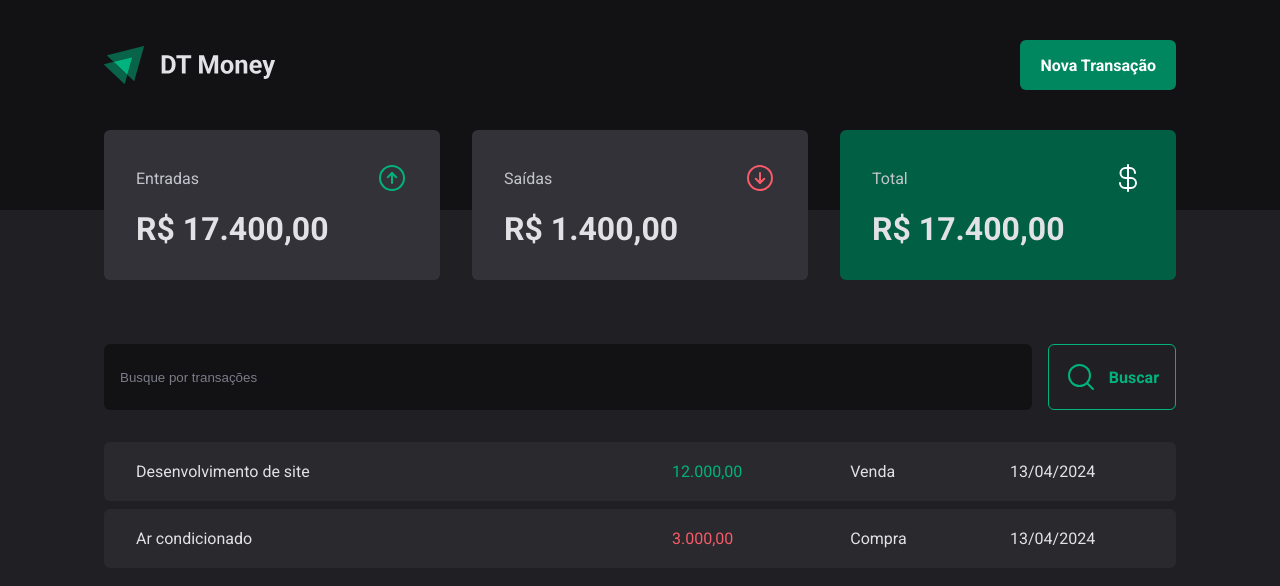
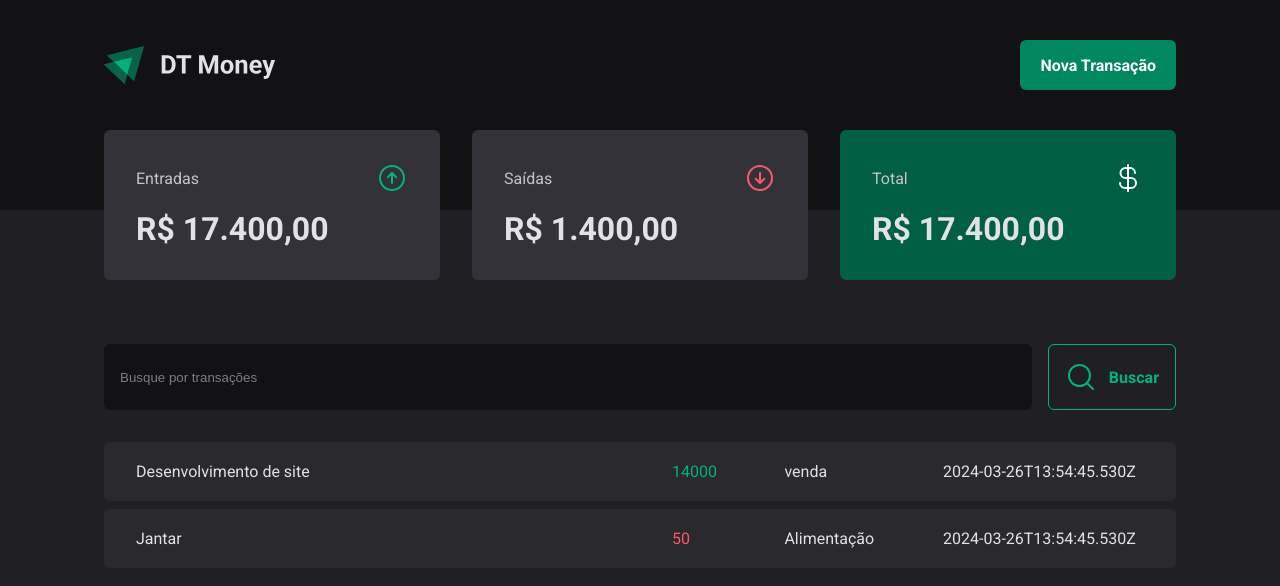
Before and after one commit to Raulbarbosa/dt-money, a React (Vite) app: page / in a window 1280 px wide. Shown: the top 586 px of the page. Built offline with nearby package versions, Linux system fonts and the light colour scheme; data requests are answered from the project's data file.

Commit message:
feat: transaction context created

```diff
--- a/src/App.tsx
+++ b/src/App.tsx
@@ -2,12 +2,15 @@
 import { defaultTheme } from "./styles/themes/default";
 import { Globalstyle } from "./styles/global";
 import { Transactions } from "./pages/transactions";
+import { TransactionsProvider } from "./contexts/TransactionsContext";
 
 export function App() {
   return (
     <ThemeProvider theme={defaultTheme}>
       <Globalstyle />
-      <Transactions />
+      <TransactionsProvider>
+        <Transactions />
+      </TransactionsProvider>
     </ThemeProvider>
   )
 }
--- /dev/null
+++ b/src/contexts/TransactionsContext.tsx
@@ -0,0 +1,43 @@
+import { ReactNode, createContext, useEffect, useState } from "react";
+
+interface Transaction {
+  id: number;
+  description: string;
+  type: 'income' | 'outcome';
+  price: number;
+  category: string;
+  createdAt: string;
+}
+
+interface TransactionContextType {
+  transactions: Transaction[];
+}
+
+interface TransactionsProviderProps {
+  children: ReactNode;
+}
+
+export const TransactionsContext = createContext({} as TransactionContextType);
+
+export function TransactionsProvider({ children }: TransactionsProviderProps) {
+
+  const [transactions, setTransactions] = useState<Transaction[]>([]);
+
+  async function loadTransactions() {
+    const response = await fetch('http://localhost:3333/transactions')
+    const data = await response.json()
+
+    setTransactions(data);
+
+  }
+
+  useEffect(() => {
+    loadTransactions()
+  }, []);
+
+  return (
+    <TransactionsContext.Provider value={{ transactions }}>
+      {children}
+    </TransactionsContext.Provider>
+  )
+}
--- a/src/pages/transactions/index.tsx
+++ b/src/pages/transactions/index.tsx
@@ -1,9 +1,13 @@
+import { useContext } from "react";
 import { Header } from "../../components/Header";
 import { Summary } from "../../components/Summary";
 import { SearchForm } from "./components/SearchForm";
 import { PriceHighLight, TransactionsContainer, TransactionsTable } from "./styles";
+import { TransactionsContext } from "../../contexts/TransactionsContext";
 
 export function Transactions() {
+  const { transactions } = useContext(TransactionsContext);
+
   return (
     <div>
       <Header />
@@ -12,18 +16,16 @@
         <SearchForm />
         <TransactionsTable>
           <tbody>
-            <tr>
-              <td width={"50%"}>Desenvolvimento de site</td>
-              <td><PriceHighLight variant={"income"}>12.000,00</PriceHighLight></td>
-              <td>Venda</td>
-              <td>13/04/2024</td>
-            </tr>
-            <tr>
-              <td width={"50%"}>Ar condicionado</td>
-              <td><PriceHighLight variant={"outcome"}>3.000,00</PriceHighLight></td>
-              <td>Compra</td>
-              <td>13/04/2024</td>
-            </tr>
+            {transactions.map(transaction => {
+              return (
+                <tr key={transaction.id}>
+                  <td width={"50%"}>{transaction.description}</td>
+                  <td><PriceHighLight variant={transaction.type}>{transaction.price}</PriceHighLight></td>
+                  <td>{transaction.category}</td>
+                  <td>{transaction.createdAt}</td>
+                </tr>
+              )
+            })}
           </tbody>
         </TransactionsTable>
       </TransactionsContainer>
```
